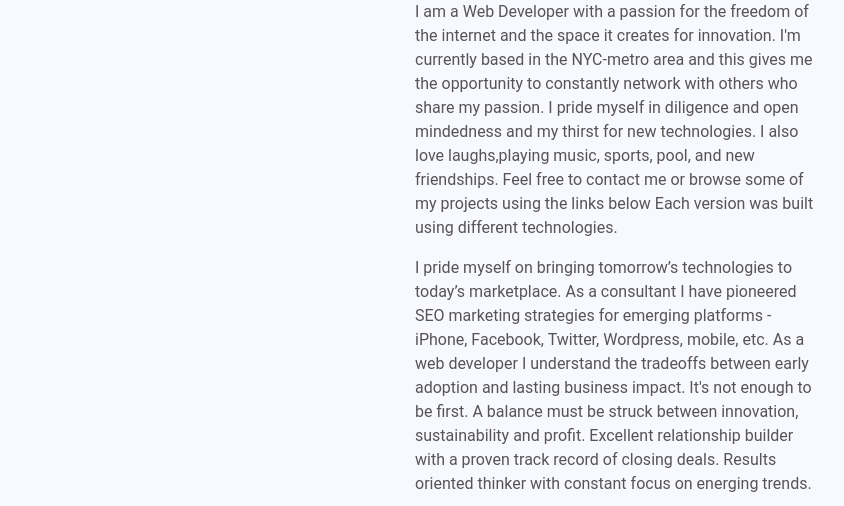
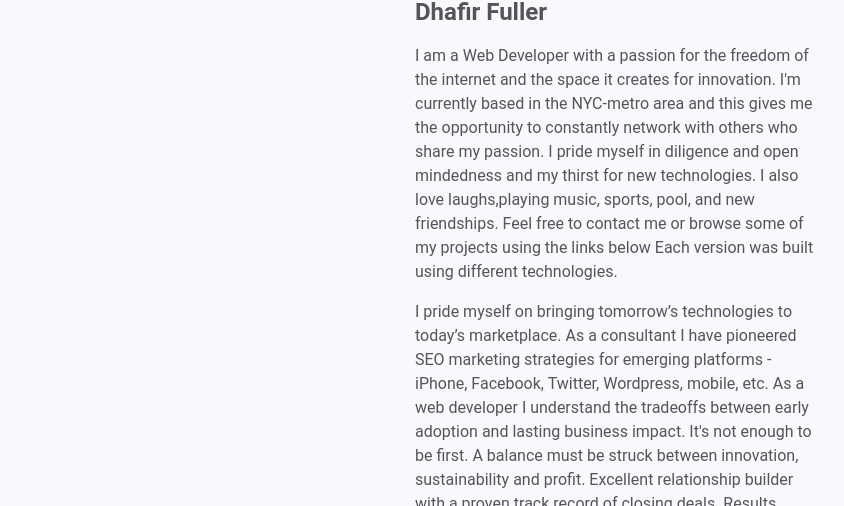
Before and after one commit to dafear/dhafir-new-portfolio, a plain HTML site: page index.html in a window 1280 px wide. Shown: the part 137-643 px from the top of the page, without its empty margins (25-869 px from the left). Drawn offline with Linux system fonts and the light colour scheme.

Commit message:
fixed index.html

```diff
--- a/index.html
+++ b/index.html
@@ -14,11 +14,12 @@
 			</header>
 			<div class="lorem">
       <h1> Welcome to My portfolio</h1>
+      <h2> Dhafir Fuller </h2>
 				<p>I am a Web Developer with a passion for the freedom of the internet and the space it creates for innovation. I'm currently based in the NYC-metro area and this gives me the opportunity to constantly network with others who share my passion. I pride myself in diligence and open mindedness and my thirst for new technologies. I also love laughs,playing music, sports, pool, and new friendships. Feel free to contact me or browse some of my projects using the links below Each version was built using different technologies.</p>
 
 				<p>I pride myself on bringing tomorrow’s technologies to today’s marketplace. As a consultant I have pioneered SEO marketing strategies for emerging platforms - iPhone, Facebook, Twitter, Wordpress, mobile, etc. As a web developer I understand the tradeoffs between early adoption and lasting business impact. It's not enough to be first. A balance must be struck between innovation, sustainability and profit. Excellent relationship builder with a proven track record of closing deals. Results oriented thinker with constant focus on energing trends.
 
-        </p>
+             </p>
         <div class="imageWrap">
         <div class="img-container">
 
```
